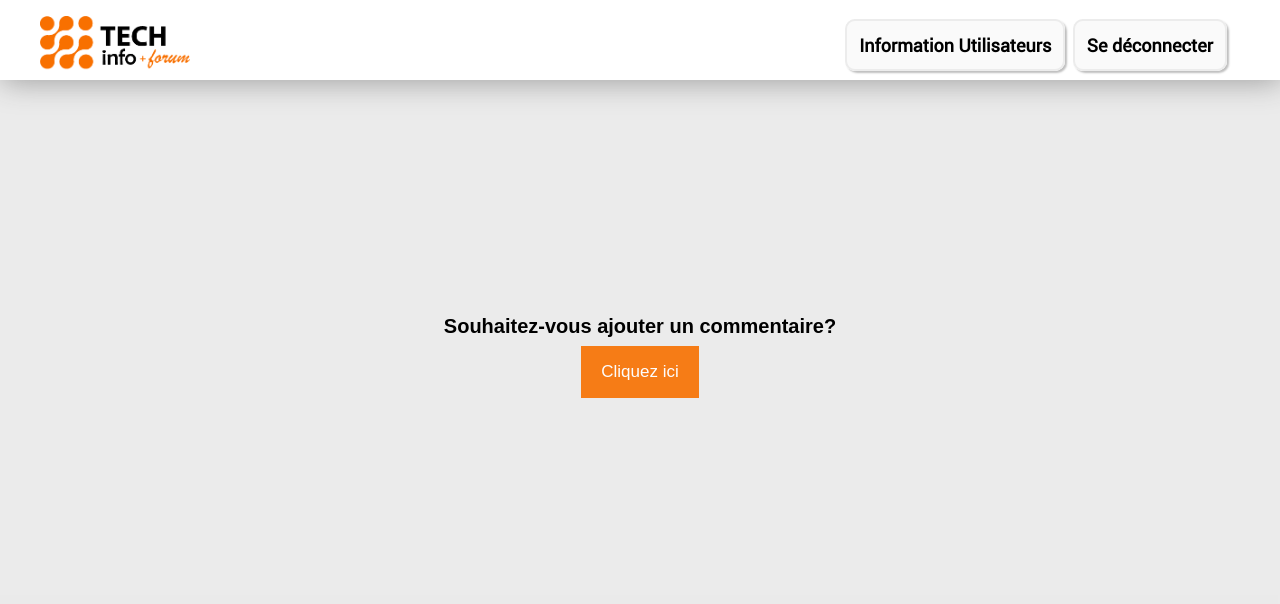
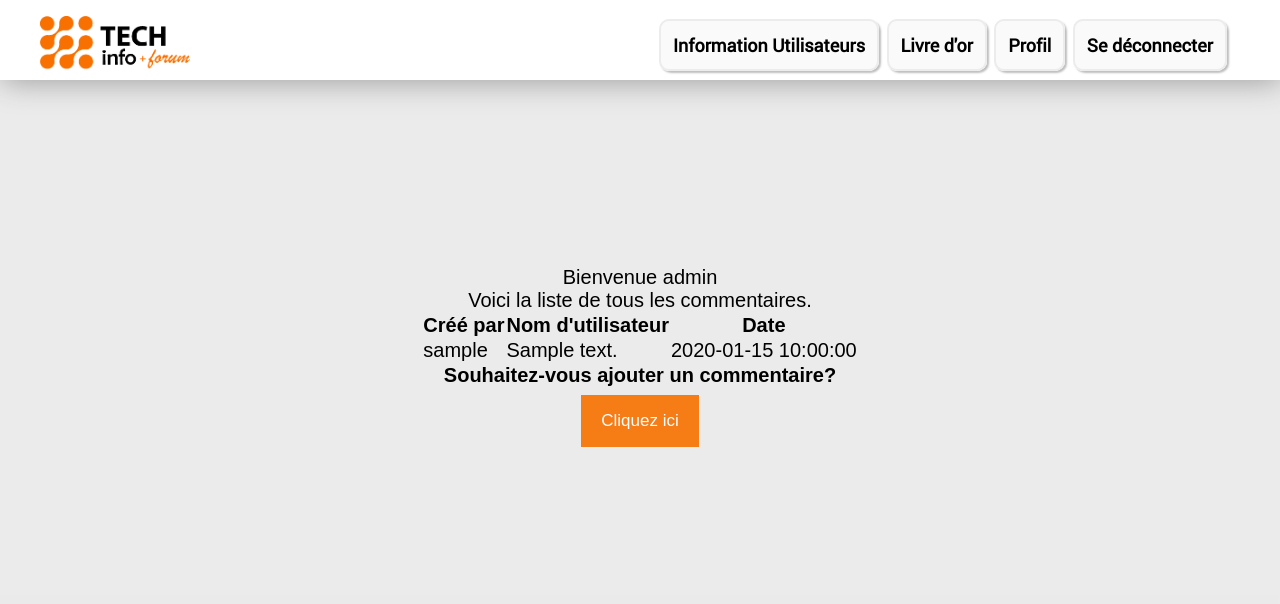
Before and after one commit to hayk-gabrielyan/livre-or, a PHP site: page /livre-or.php in a window 1280 px wide. Shown: the top 604 px of the page. Run offline with PHP 8.4, Linux system fonts and the light colour scheme; the visitor is signed in with stand-in values (Sample User, id 1); tables that the repository leaves empty or names only in its code hold one stand-in row (values such as "Sample post").

Commit message:
mise en place de fonctionnalité d'affichage de login, commentaire et date dans la page de utilisateur connecté

```diff
--- a/admin.php
+++ b/admin.php
@@ -26,8 +26,6 @@ if (!$_SESSION['loginOK']) {
                         <tr>
                             <th>Id</th>
                             <th>Nom d'utilisateur</th>
-                            <th>Prénom</th>
-                            <th>Nom</th>
                         </tr>
                     </thead>
                     <tbody>
@@ -39,8 +37,6 @@ if (!$_SESSION['loginOK']) {
                                 echo "<tr>";
                                 echo "<td>".$result['id']."</td>";
                                 echo "<td>".$result['login']."</td>";
-                                echo "<td>".$result['prenom']."</td>";
-                                echo "<td>".$result['nom']."</td>";
                                 echo "</tr>";
                             }
                         ?>
--- a/include/header.php
+++ b/include/header.php
@@ -16,6 +16,8 @@
         <!-- Sinon, si le login de la Session ouverte est "admin" -->
     <?php } elseif($_SESSION['login'] === "admin"){?>
                 <a href="admin.php">Information Utilisateurs</a>
+                <a href="livre-or.php">Livre d'or</a>
+                <a href="Profil.php">Profil</a>
                 <a href="deconnexion.php">Se déconnecter</a>
 
     <!-- Si une Session user est ouverte -->
--- a/livre-or.php
+++ b/livre-or.php
@@ -1,12 +1,12 @@
 <?php
+    //démarrage de la session
     session_start();
-    include('include/connect_db.php'); // connexion à la base de donnée
+    // connexion à la base de donnée
+    include('include/connect_db.php');
 
     if (!$_SESSION['loginOK']) {
         header('Location: connexion.php');
     }
-
-    mysqli_close($connect); // fermer la connexion
 ?>
 
 <!-- partie HTML -->
@@ -24,15 +24,49 @@
 <?php include('include/header.php'); ?>
 <main>
 <section>
+                            <div class="Bienvenue">Bienvenue <?php echo $_SESSION['login'];?></div>
+                            <p>Voici la liste de tous les commentaires.</p>
+
+
+                            <table>
+                                    <thead>
+                                        <tr>
+                                            <th>Créé par</th>
+                                            <th>Nom d'utilisateur</th>
+                                            <th>Date</th>
+                                        </tr>
+                                    </thead>
+                                    <tbody>
+                                        <?php
+                                            $request="SELECT login, date, id_utilisateur, commentaire FROM `utilisateurs` ,`commentaires` WHERE utilisateurs.id = id_utilisateur ORDER BY date DESC";
+
+                                            //$request = "SELECT * FROM commentaires ORDER BY date DESC;";
+                                            $exec_request = $connect -> query($request);
+                                            while(($result = $exec_request -> fetch_assoc()) != null)
+                                            {
+                                                echo "<tr>";
+                                                echo "<td>".$result['login']."</td>";
+                                                echo "<td>".$result['commentaire']."</td>";
+                                                echo "<td>".$result['date']."</td>";
+                                                echo "</tr>";
+                                            }
+                                        ?>
+                                    </tbody>
+                                </table>
+
+
     <div class="bold">Souhaitez-vous ajouter un commentaire?</div>
-    <a href="add_comment.php"><button class="btn"> Cliquez ici</button></a>
+    <a href="commentaire.php"><button class="btn"> Cliquez ici</button></a>
 
 </section>
 
 </main>
 
-<!-- footer des pages -->
-<?php include('include/footer.php'); ?>
+<!-- footer des pages et fermeture de la session -->
+<?php
+mysqli_close($connect); // fermer la connexion
+include('include/footer.php');
+?>
 
 
 
```
Also changed, not shown: commentaire.php (renamed from add_comment.php, +19 -24 lines), styles/commentaire-style.css (renamed from styles/add_comment-style.css).
